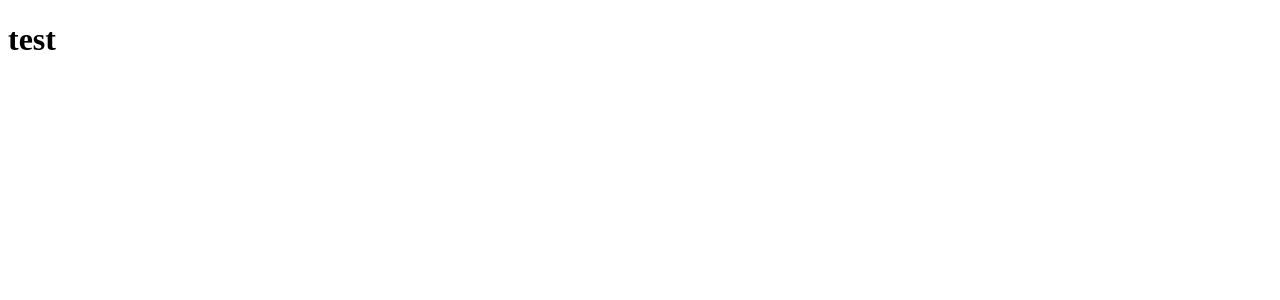
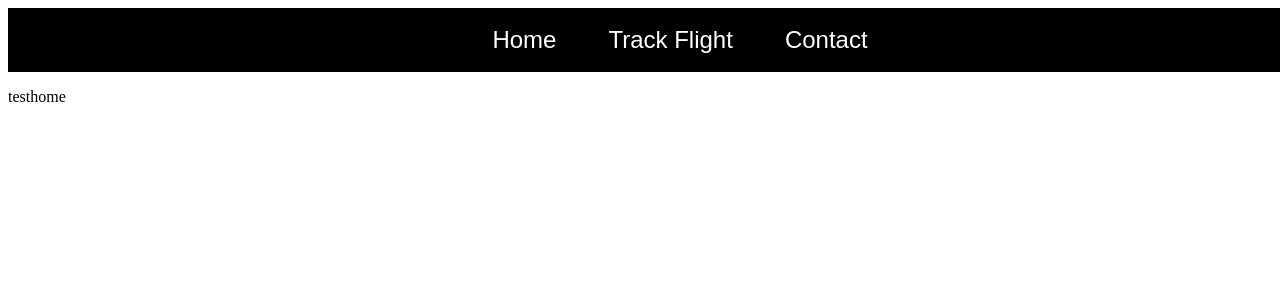
Before and after one commit to SkyFinderCorp/SkyFinderWebApp, a Django app: page / in a window 1280 px wide. Before the commit the part shown is almost empty. Shown: the top 300 px of the page. Run offline with Django 4.2, Linux system fonts and the light colour scheme.

Commit message:
Added Nav Bar

```diff
--- a/templates/index.html
+++ b/templates/index.html
@@ -2,9 +2,14 @@
 <html lang="en">
 <head>
     <meta charset="UTF-8">
-    <title>Title</title>
+    <title>home</title>
 </head>
 <body>
-    <h1>test</h1>
+    {% include "navbar.html" %}
+        <main>
+            {% block content %}
+                <p>testhome</p>
+            {% endblock %}
+        </main>
 </body>
 </html>
--- /dev/null
+++ b/templates/navbar.html
@@ -0,0 +1,43 @@
+<!DOCTYPE html>
+<html lang="en">
+<head>
+    <meta charset="UTF-8">
+</head>
+<body>
+    <div class="nav">
+        <div class="nav-items">
+            <a href="/" class="link">Home</a>
+            <a href="/track" class='link'>Track Flight</a>
+            <a href="/contact" class='link'>Contact</a>
+        </div>
+    </div>
+</body>
+<style>
+    .nav {
+        display: flex;
+        justify-content: center;
+        padding: 1em;
+        position: relative;
+        width: 100%;
+        height: 2em;
+        background-color: #000000;
+    }
+    .nav-items {
+        position: absolute;
+        top: 50%;
+        -ms-transform: translateY(-50%);
+        transform: translateY(-50%);
+    }
+    .link {
+        text-decoration: none;
+        padding-left: 2em;
+        color: #ffffff;
+        font-size: 1.5em;
+        font-family: 'Arial'
+
+    }
+    .link:hover {
+        color: #676767;
+    }
+</style>
+</html>
```
